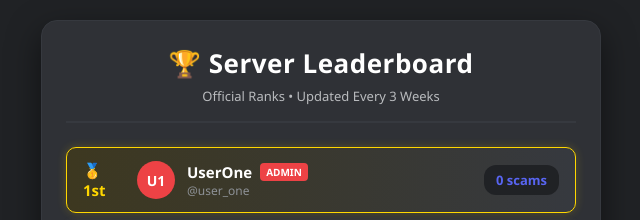
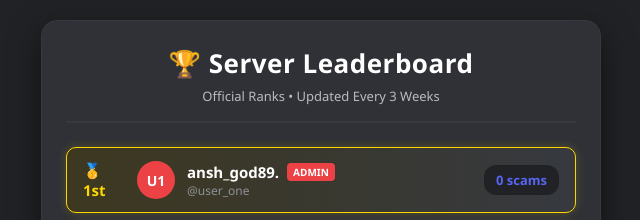
Before and after one commit to mumukuutaa-jpg/LeaderBoard, a plain HTML site: page index.html in a window 1280 px wide. Shown: the top 220 px of the page, without its empty margins (319-959 px from the left). Drawn offline with Linux system fonts and the light colour scheme.

Commit message:
Update index.html

```diff
--- a/index.html
+++ b/index.html
@@ -162,7 +162,7 @@
                     <div class="avatar" style="background-color: #ed4245;">U1</div>
                     <div class="user-details">
                         <div class="name-row">
-                            <span class="username">UserOne</span>
+                            <span class="username">ansh_god89.</span>
                             <span class="role-badge role-admin">Admin</span>
                         </div>
                         <span class="handle">@user_one</span>
```
